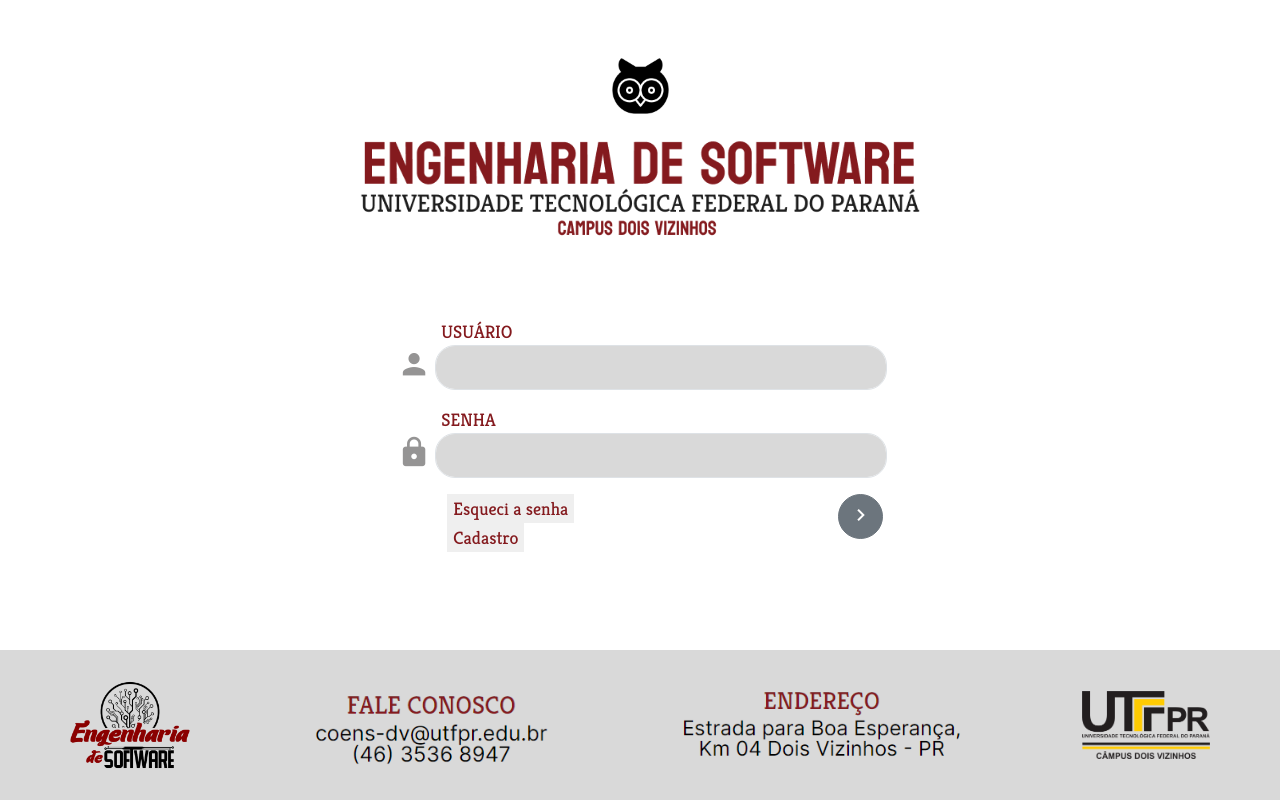
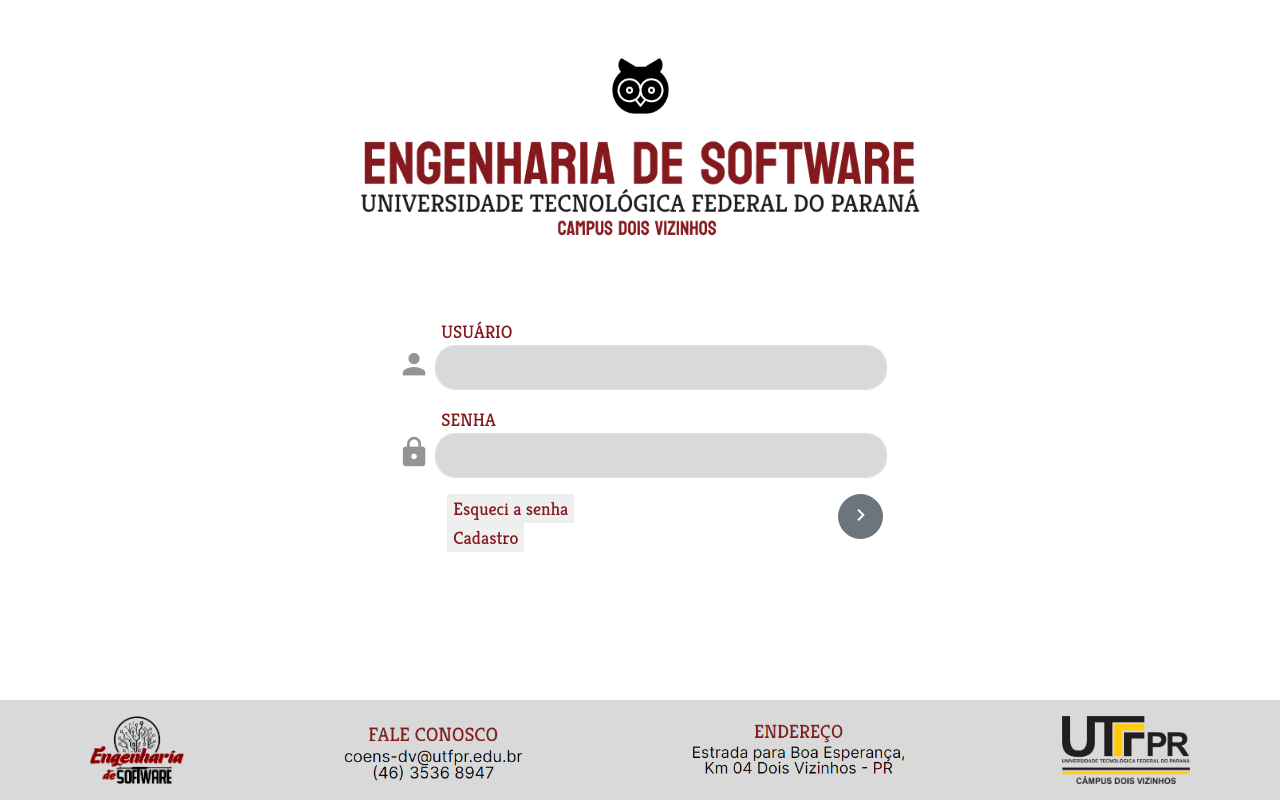
Before and after one commit to Time-01-Alan-a-corujinha/blog-coens, an Angular app: page /login in a window 1280 px wide. Built offline with nearby package versions, Linux system fonts and the light colour scheme.

Commit message:
SCRUM-84 Ajustes de tamanho footer

```diff
--- a/src/app/components/footer/footer.component.scss
+++ b/src/app/components/footer/footer.component.scss
@@ -3,7 +3,7 @@
   justify-content: space-around;
   align-items: center;
   width: 100%;
-  max-height: 150px;
+  max-height: 100px;
   background-color: #D9D9D9;
   position: fixed;
   bottom: 0;
@@ -13,28 +13,27 @@
     margin: 0 20px;
 
     #logo-curso {
-      width: 10vw;
-      max-width: 120px;
-      max-height: 130px;
+      max-width: 10vw;
+      max-height: 100px;
     }
     #fale-conosco-img {
       width: 21vw;
-      max-width: 260px;
+      max-width: 200px;
     }
     #endereco-img {
       width: 25vw;
-      max-width: 300px;
+      max-width: 230px;
     }
     #logo-utfpr {
-      width: 10vw;
-      max-height: 120px;
+      max-width: 10vw;
+      max-height: 70px;
     }
   }
 }
 
 @media (max-width: 600px) {
   .footer {
-    height: 120px;
+    height: 100px;
   }
 
   .texto-footer {
@@ -42,6 +41,6 @@
   }
 
   img {
-    width: 20vw !important;
+    max-width: 20vw !important;
   }
 }
```
